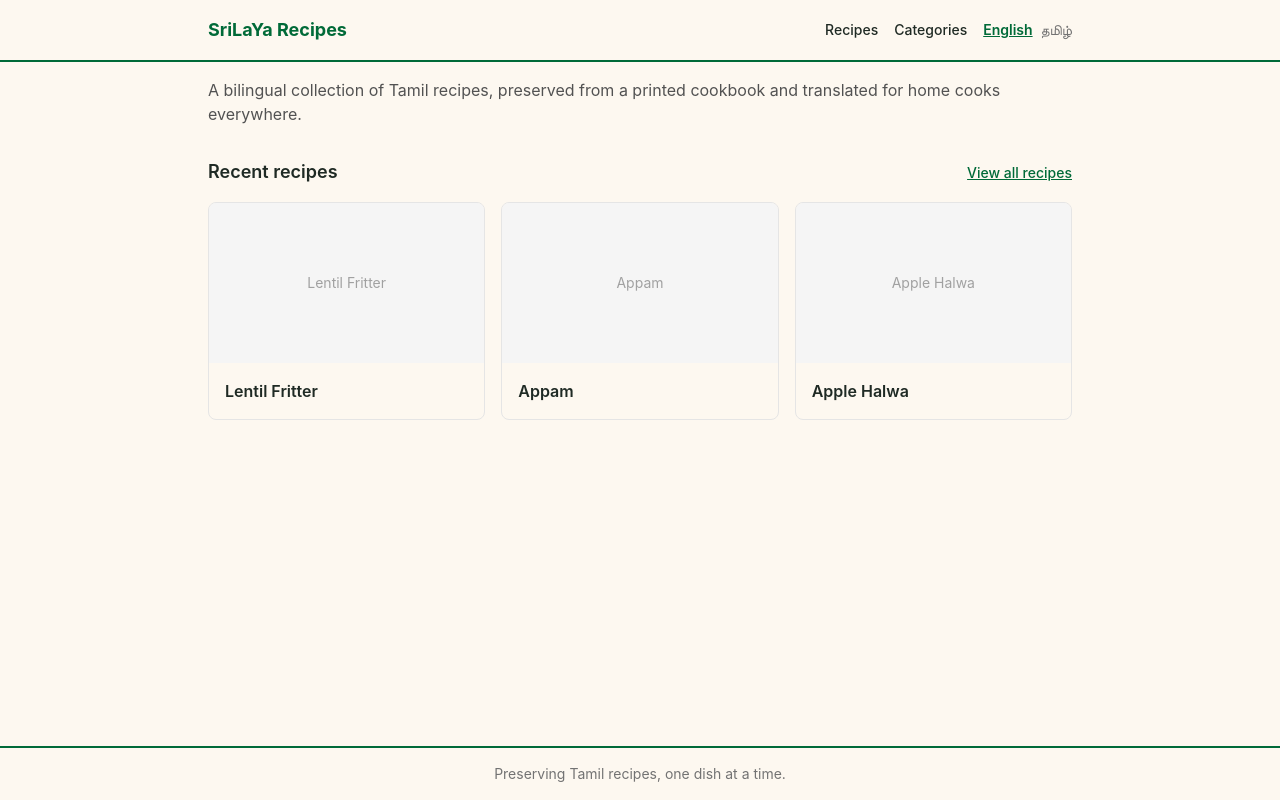
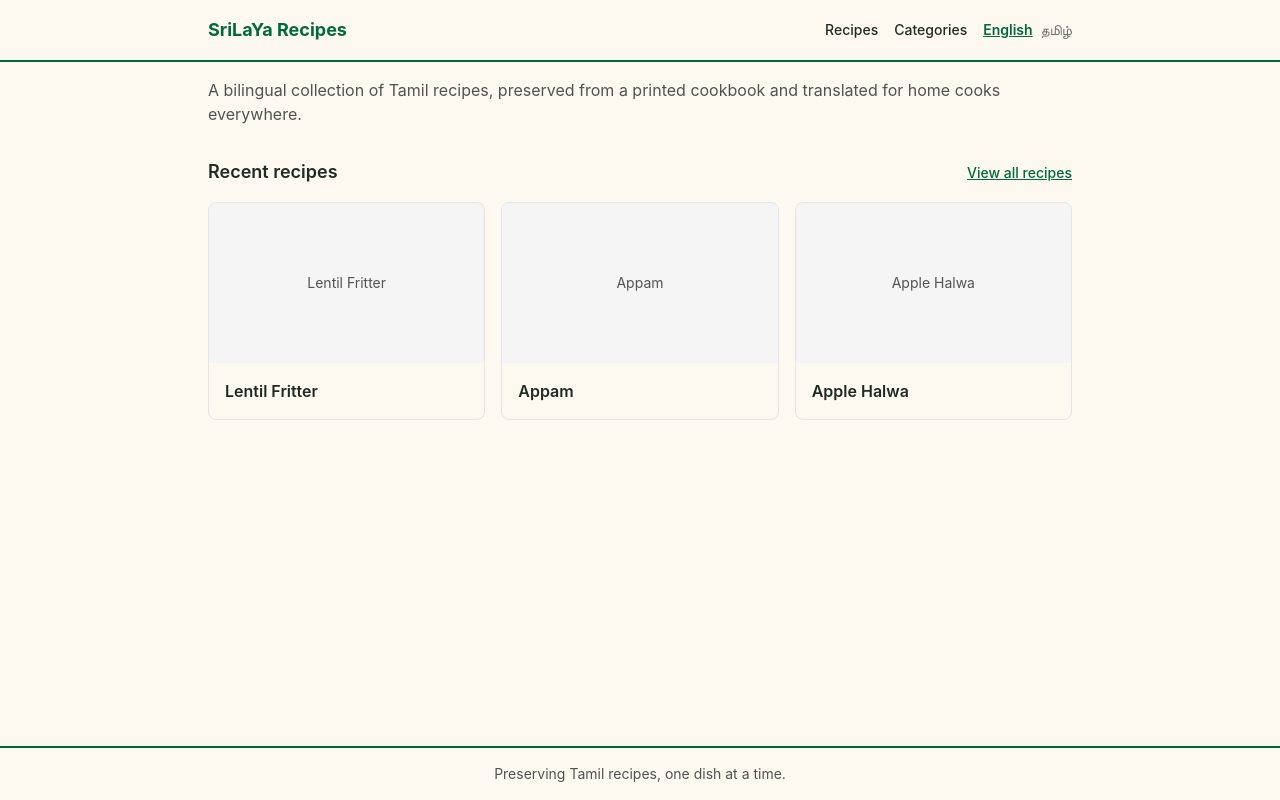
Before and after one commit to srilayaenter/Blogger, a Next.js app: page /en in a window 1280 px wide. Built offline with nearby package versions, Linux system fonts and the light colour scheme.

Commit message:
fix: improve recipe text contrast

```diff
--- a/src/components/layout/Footer.tsx
+++ b/src/components/layout/Footer.tsx
@@ -9,7 +9,7 @@ export function Footer({ locale }: { locale: Locale }) {
   const t = LABELS[locale];
 
   return (
-    <footer className="mt-auto border-t-2 border-brand p-4 text-center text-sm text-neutral-500">
+    <footer className="mt-auto border-t-2 border-brand p-4 text-center text-sm text-neutral-600">
       <p>{t.tagline}</p>
     </footer>
   );
--- a/src/components/recipes/RecipeCard.tsx
+++ b/src/components/recipes/RecipeCard.tsx
@@ -27,7 +27,7 @@ export function RecipeCard({ recipe, locale }: { recipe: RecipeWithDetails; loca
         <div
           role="img"
           aria-label={title}
-          className="flex h-40 w-full items-center justify-center bg-neutral-100 text-sm text-neutral-400"
+          className="flex h-40 w-full items-center justify-center bg-neutral-100 text-sm text-neutral-600"
         >
           {title}
         </div>
--- a/src/components/recipes/RecipeDetail.tsx
+++ b/src/components/recipes/RecipeDetail.tsx
@@ -87,7 +87,7 @@ export function RecipeDetail({ recipe, locale }: { recipe: RecipeWithDetails; lo
         <div
           role="img"
           aria-label={title}
-          className="mb-4 flex h-64 w-full items-center justify-center rounded-lg bg-neutral-100 text-neutral-400"
+          className="mb-4 flex h-64 w-full items-center justify-center rounded-lg bg-neutral-100 text-neutral-600"
         >
           {title}
         </div>
@@ -99,7 +99,7 @@ export function RecipeDetail({ recipe, locale }: { recipe: RecipeWithDetails; lo
       <dl className="mt-4 grid grid-cols-2 gap-2 text-sm sm:grid-cols-5">
         {recipe.prep_time_minutes ? (
           <div>
-            <dt className="text-neutral-500">{t.prep}</dt>
+            <dt className="text-neutral-600">{t.prep}</dt>
             <dd>
               {recipe.prep_time_minutes} {t.minutes}
             </dd>
@@ -107,7 +107,7 @@ export function RecipeDetail({ recipe, locale }: { recipe: RecipeWithDetails; lo
         ) : null}
         {recipe.cook_time_minutes ? (
           <div>
-            <dt className="text-neutral-500">{t.cook}</dt>
+            <dt className="text-neutral-600">{t.cook}</dt>
             <dd>
               {recipe.cook_time_minutes} {t.minutes}
             </dd>
@@ -115,7 +115,7 @@ export function RecipeDetail({ recipe, locale }: { recipe: RecipeWithDetails; lo
         ) : null}
         {recipe.total_time_minutes ? (
           <div>
-            <dt className="text-neutral-500">{t.total}</dt>
+            <dt className="text-neutral-600">{t.total}</dt>
             <dd>
               {recipe.total_time_minutes} {t.minutes}
             </dd>
@@ -123,13 +123,13 @@ export function RecipeDetail({ recipe, locale }: { recipe: RecipeWithDetails; lo
         ) : null}
         {recipe.servings ? (
           <div>
-            <dt className="text-neutral-500">{t.servings}</dt>
+            <dt className="text-neutral-600">{t.servings}</dt>
             <dd>{recipe.servings}</dd>
           </div>
         ) : null}
         {recipe.difficulty ? (
           <div>
-            <dt className="text-neutral-500">{t.difficulty}</dt>
+            <dt className="text-neutral-600">{t.difficulty}</dt>
             <dd>{DIFFICULTY_LABELS[locale][recipe.difficulty]}</dd>
           </div>
         ) : null}
```
